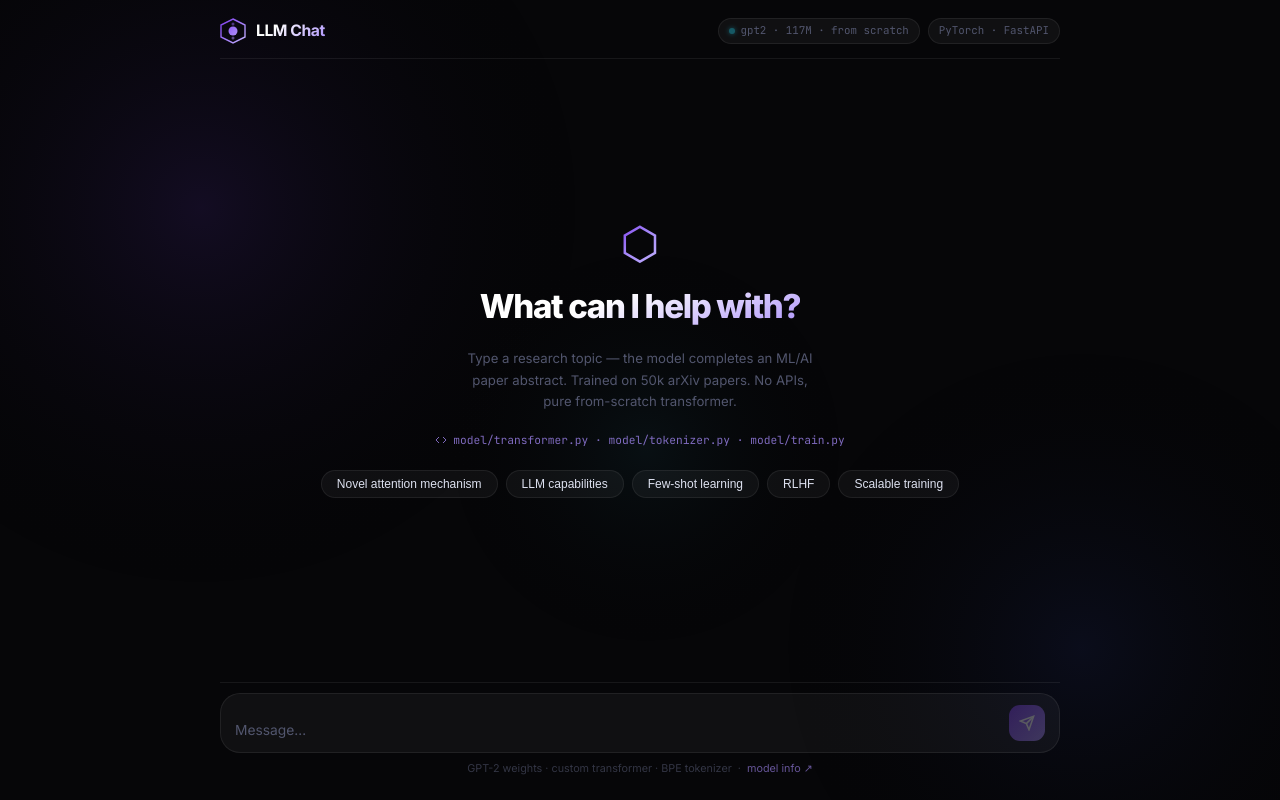
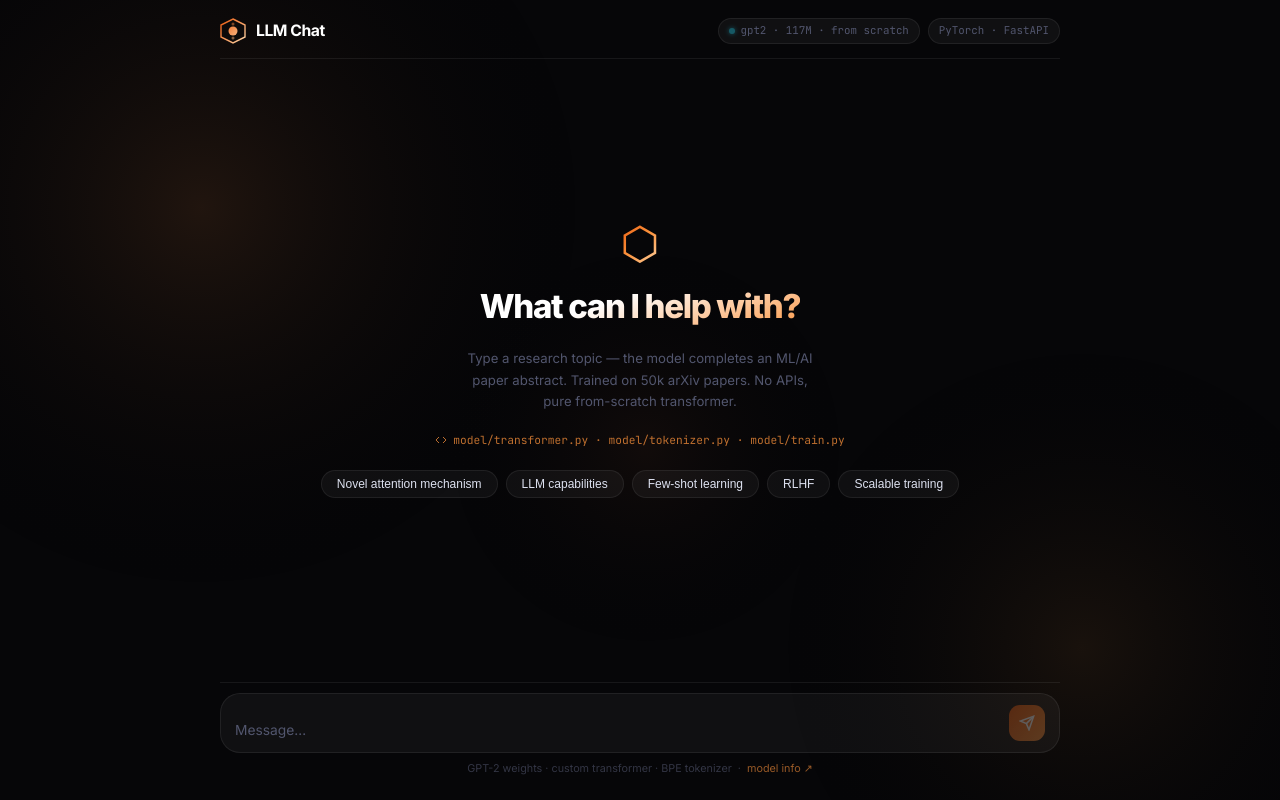
Before and after one commit to Ofunrein/llm-chat, a FastAPI app: page / in a window 1280 px wide. Run offline with FastAPI, Linux system fonts and the light colour scheme.

Commit message:
Orange theme, plain logo text, fix loading (80 tokens), fix model-info badge, update README

```diff
--- a/app.py
+++ b/app.py
@@ -37,7 +37,7 @@ log = logging.getLogger(__name__)
 # ---------------------------------------------------------------------------
 
 _DEVICE = "cuda" if torch.cuda.is_available() else "cpu"
-_MAX_NEW = int(os.getenv("MAX_NEW_TOKENS", "200"))
+_MAX_NEW = int(os.getenv("MAX_NEW_TOKENS", "80"))
 _TEMPERATURE = float(os.getenv("TEMPERATURE", "0.85"))
 _TOP_K = int(os.getenv("TOP_K", "40"))
 _CHECKPOINT = os.getenv("CHECKPOINT_PATH", "")
--- a/templates/index.html
+++ b/templates/index.html
@@ -11,10 +11,10 @@
     *,::before,::after{box-sizing:border-box;margin:0;padding:0}
     :root{
       --bg:#060608;--bg2:#0d0d14;--surface:rgba(255,255,255,.045);
-      --border:rgba(255,255,255,.07);--border-hi:rgba(139,92,246,.55);
+      --border:rgba(255,255,255,.07);--border-hi:rgba(234,88,12,.55);
       --text:#dde1f0;--muted:#52566e;--muted2:#333548;
-      --accent:#7c3aed;--accent2:#a78bfa;--accent3:#c4b5fd;
-      --user-grad:linear-gradient(135deg,#6d28d9,#7c3aed,#8b5cf6);
+      --accent:#ea580c;--accent2:#fb923c;--accent3:#fed7aa;
+      --user-grad:linear-gradient(135deg,#c2410c,#ea580c,#f97316);
       --bot-surface:rgba(255,255,255,.04);
       --green:#22d3ee;--r:20px;
     }
@@ -30,7 +30,7 @@
     .header{display:flex;align-items:center;justify-content:space-between;padding:18px 0 14px;border-bottom:1px solid var(--border);flex-shrink:0;gap:12px}
     .logo{display:flex;align-items:center;gap:10px;text-decoration:none}
     .logo svg{flex-shrink:0}
-    .logo-text{font-size:1.05rem;font-weight:700;letter-spacing:-.03em;background:linear-gradient(135deg,#fff 30%,var(--accent2));-webkit-background-clip:text;-webkit-text-fill-color:transparent}
+    .logo-text{font-size:1.05rem;font-weight:700;letter-spacing:-.03em;color:#fff}
     .badges{display:flex;align-items:center;gap:8px;flex-wrap:wrap}
     .badge{display:flex;align-items:center;gap:5px;background:var(--surface);border:1px solid var(--border);border-radius:99px;padding:3px 10px;font-size:.72rem;color:var(--muted);white-space:nowrap;font-family:'JetBrains Mono',monospace}
     .badge.live .dot{animation:pulse 2s infinite}
@@ -97,7 +97,7 @@
         <circle cx="13" cy="20" r="1.5" fill="url(#g1)" opacity=".5"/>
         <defs>
           <linearGradient id="g1" x1="1" y1="1" x2="25" y2="25" gradientUnits="userSpaceOnUse">
-            <stop stop-color="#7c3aed"/><stop offset="1" stop-color="#c4b5fd"/>
+            <stop stop-color="#ea580c"/><stop offset="1" stop-color="#fed7aa"/>
           </linearGradient>
         </defs>
       </svg>
@@ -147,9 +147,9 @@
 (function(){
   const c=document.getElementById('c'),ctx=c.getContext('2d');
   const orbs=[
-    {x:.15,y:.2,r:380,h:260,s:.7,dx:.0003,dy:.0002},
-    {x:.85,y:.75,r:300,h:230,s:.5,dx:-.0002,dy:.0003},
-    {x:.5,y:.5,r:200,h:190,s:.3,dx:.0002,dy:-.0002},
+    {x:.15,y:.2,r:380,h:25,s:.7,dx:.0003,dy:.0002},
+    {x:.85,y:.75,r:300,h:30,s:.5,dx:-.0002,dy:.0003},
+    {x:.5,y:.5,r:200,h:20,s:.3,dx:.0002,dy:-.0002},
   ];
   function resize(){c.width=innerWidth;c.height=innerHeight}
   resize();window.addEventListener('resize',resize);
@@ -206,6 +206,7 @@ async function submit(){
     const res=await fetch('/chat',{
       method:'POST',headers:{'Content-Type':'application/json'},
       body:JSON.stringify({message:text,history:snap}),
+      signal:AbortSignal.timeout(45000),
     });
     if(!res.ok)throw new Error(`${res.status} ${await res.text()}`);
     const reader=res.body.getReader(),dec=new TextDecoder();
@@ -256,6 +257,7 @@ function md(s){
 fetch('/model-info').then(r=>r.json()).then(d=>{
   const el=document.getElementById('model-label');
   if(d.params_M)el.textContent=`${d.model} · ${d.params_M}M params · from scratch`;
+  else if(d.status)el.textContent=d.status;
 }).catch(()=>{});
 </script>
 </body>
```
Also changed, not shown: README.md, 1 other file.
